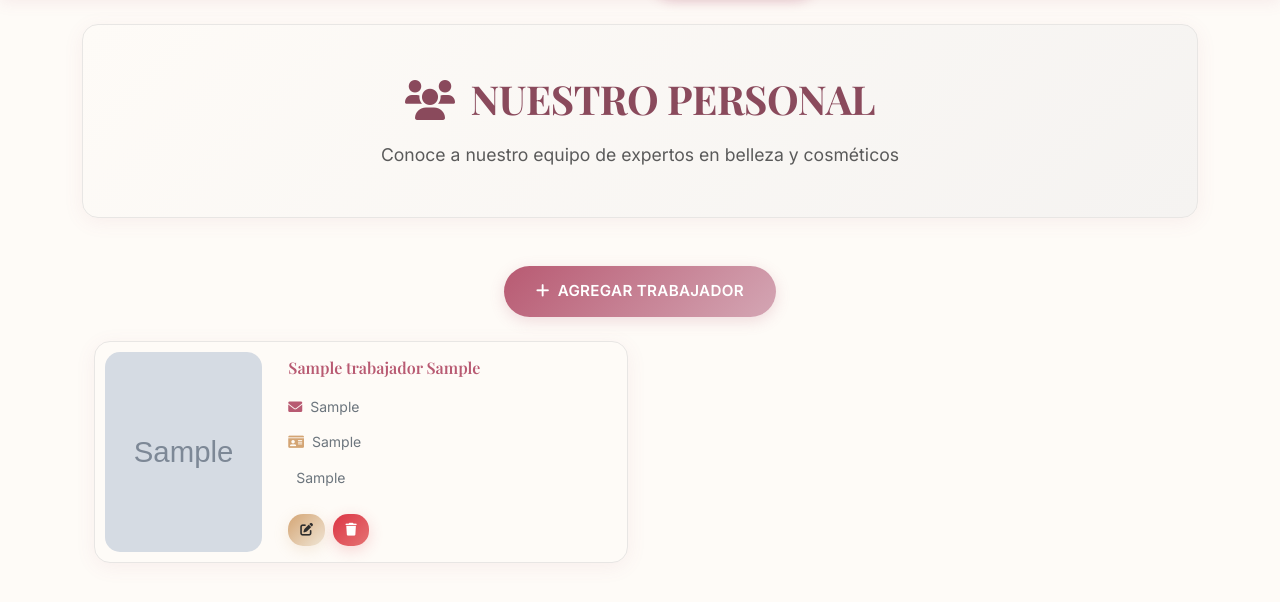
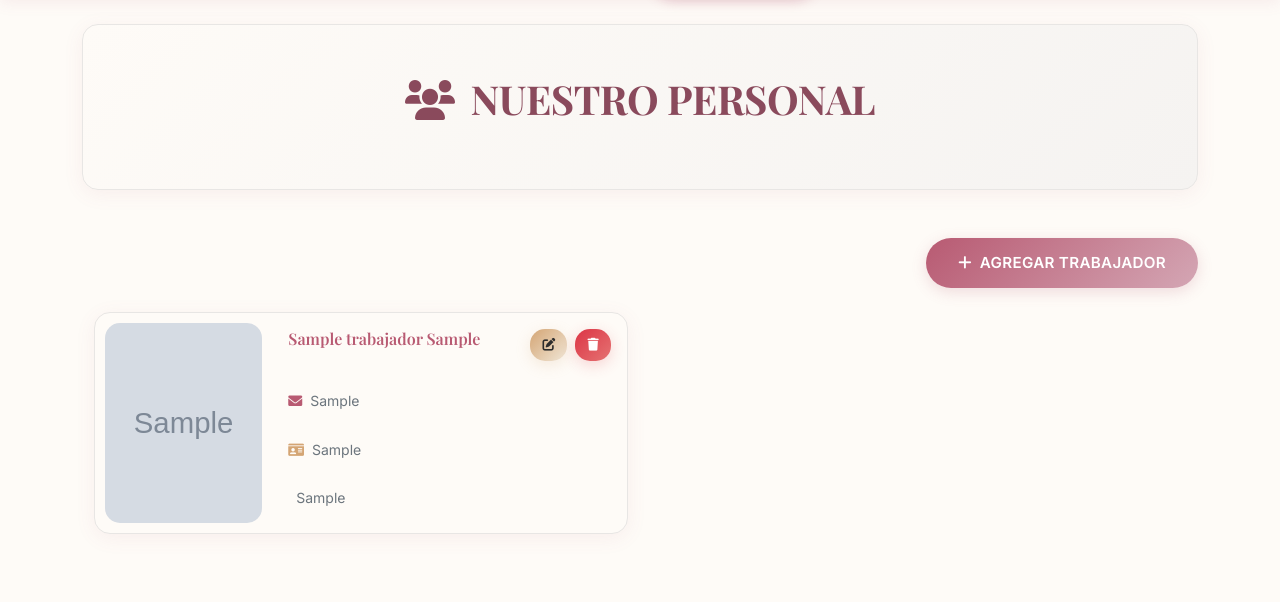
Before and after one commit to anntnzrb/sist-cosm, a Django app: page /trabajadores/ in a window 1280 px wide. Shown: the part 165-767 px from the top of the page. Run offline with Django 5.2, Linux system fonts and the light colour scheme; tables that the repository leaves empty hold one stand-in row (values such as "Sample post"); grey boxes marked "Sample" are stand-in pictures; some libraries are stand-ins or nearby versions.

Commit message:
feat(trabajadores): improve UI layout and button positioning
- Move action buttons to top-right of employee cards
- Right-align 'AGREGAR TRABAJADOR' button for consistency
- Remove descriptive subtitle for cleaner header design
- Enhance card layout with flexbox for better button placement

```diff
--- a/templates/trabajadores/list.html
+++ b/templates/trabajadores/list.html
@@ -6,11 +6,10 @@
 {% block content %}
 <div class="page-header">
     <h1><i class="fas fa-users me-3"></i>NUESTRO PERSONAL</h1>
-    <p>Conoce a nuestro equipo de expertos en belleza y cosméticos</p>
 </div>
 
 {% if trabajadores %}
-<div class="text-center mb-4">
+<div class="text-end mb-4">
     <a href="{% url 'trabajadores:create' %}" class="btn btn-cosmetics-primary btn-lg">
         <i class="fas fa-plus me-2"></i>AGREGAR TRABAJADOR
     </a>
@@ -31,7 +30,18 @@
                         </div>
                         <div class="col-8">
                             <div class="card-body card-body-horizontal-compact">
-                                <h6 class="card-title text-cosmetics-primary mb-2">{{ trabajador.nombre }} {{ trabajador.apellido }}</h6>
+                                <div class="d-flex justify-content-between align-items-start mb-2">
+                                    <h6 class="card-title text-cosmetics-primary mb-0">{{ trabajador.nombre }} {{ trabajador.apellido }}</h6>
+                                    <div class="action-buttons-compact">
+                                        <a href="{% url 'trabajadores:update' trabajador.pk %}" class="btn btn-cosmetics-secondary btn-sm">
+                                            <i class="fas fa-edit"></i>
+                                        </a>
+                                        <a href="{% url 'trabajadores:delete' trabajador.pk %}" class="btn btn-cosmetics-danger btn-sm"
+                                           data-confirm="¿Está seguro de eliminar a {{ trabajador.nombre }} {{ trabajador.apellido }}?">
+                                            <i class="fas fa-trash"></i>
+                                        </a>
+                                    </div>
+                                </div>
 
                                 <p class="card-text small mb-1">
                                     <i class="fas fa-envelope me-1 text-cosmetics-pink"></i>
@@ -45,16 +55,6 @@
                                     <i class="fas fa-badge-check me-1 text-cosmetics-rose-gold"></i>
                                     <span class="text-muted">{{ trabajador.codigo_empleado }}</span>
                                 </p>
-
-                                <div class="action-buttons-compact mt-2">
-                                    <a href="{% url 'trabajadores:update' trabajador.pk %}" class="btn btn-cosmetics-secondary btn-sm">
-                                        <i class="fas fa-edit"></i>
-                                    </a>
-                                    <a href="{% url 'trabajadores:delete' trabajador.pk %}" class="btn btn-cosmetics-danger btn-sm"
-                                       data-confirm="¿Está seguro de eliminar a {{ trabajador.nombre }} {{ trabajador.apellido }}?">
-                                        <i class="fas fa-trash"></i>
-                                    </a>
-                                </div>
                             </div>
                         </div>
                     </div>
```
